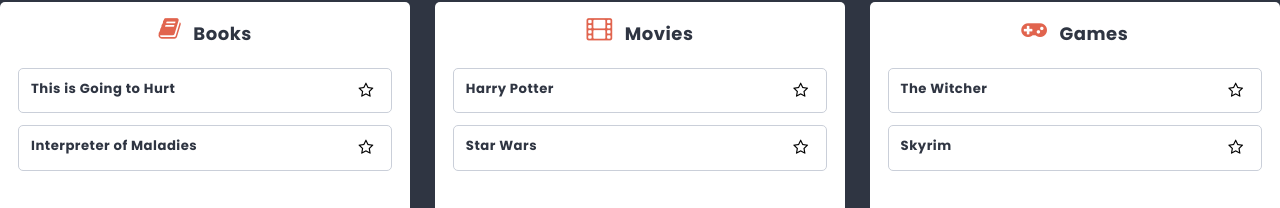
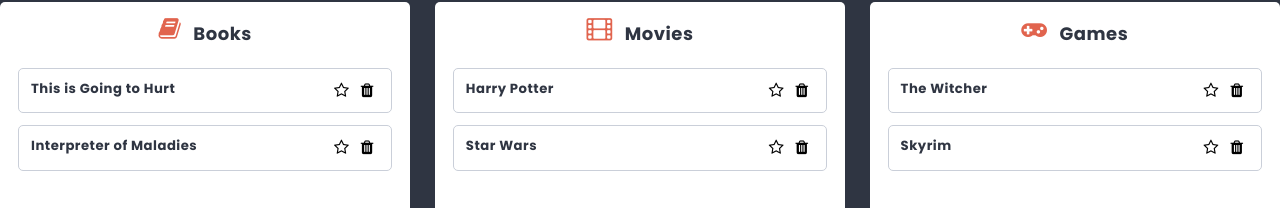
Before and after one commit to Cornholio8/15-React, a React (Create React App) app: page /list/1 in a window 1280 px wide. Shown: the part 384-592 px from the top of the page. Built offline with nearby package versions, Linux system fonts and the light colour scheme.

Commit message:
add remove card function

```diff
--- a/src/components/Card/Card.js
+++ b/src/components/Card/Card.js
@@ -1,7 +1,7 @@
 import styles from './Card.module.scss'
 import { useState } from 'react';
 import { useDispatch } from 'react-redux';
-import { toggleFavoriteCard } from '../../redux/cardsRedux';
+import { toggleFavoriteCard, removeCard } from '../../redux/cardsRedux';
 import clsx from 'clsx';
 
 const Card = props => {
@@ -16,11 +16,21 @@
         dispatch(toggleFavoriteCard( cardId ));
     };
 
+    const handleRemove = e => {
+        e.preventDefault();
+        dispatch(removeCard( cardId ));
+    };
+
     return (
         <li className={styles.card}>{props.title}
-            <button className={clsx(styles.fav_button, isFavorite && styles.isFavorite)} onClick={handleClick}>
-                <i className="fa fa-star-o"></i>
-            </button>
+            <div>
+                <button className={clsx(styles.fav_button, isFavorite && styles.isFavorite)} onClick={handleClick}>
+                    <i className="fa fa-star-o"></i>
+                </button>
+                <button className={styles.fav_button} onClick={handleRemove}>
+                    <i className="fa fa-trash"></i>
+                </button>
+            </div>
         </li>
     );
 };
--- a/src/redux/cardsRedux.js
+++ b/src/redux/cardsRedux.js
@@ -10,10 +10,12 @@
 const createActionName = actionName => `app/cards/${actionName}`;
 const ADD_CARD = createActionName('ADD_CARD');
 const TOGGLE_FAV = createActionName('TOGGLE_FAV');
+const REMOVE_CARD = createActionName('REMOVE_CARD');
 
 // action creators
 export const addCard = payload => ({ type: ADD_CARD, payload});
 export const toggleFavoriteCard = payload => ({type: TOGGLE_FAV, payload});
+export const removeCard = payload => ({type: REMOVE_CARD, payload});
 
 const cardsReducer = (statePart = [], action) => {
     switch(action.type) {
@@ -21,6 +23,8 @@
         return [...statePart, { ...action.payload, id: shortid() }];
       case TOGGLE_FAV:
         return statePart.map(card => (card.id === action.payload) ? { ...card, isFavorite: !card.isFavorite } : card);
+      case REMOVE_CARD:
+        return statePart.filter(card => card.id !== action.payload);
       default:
         return statePart;
     }
```
